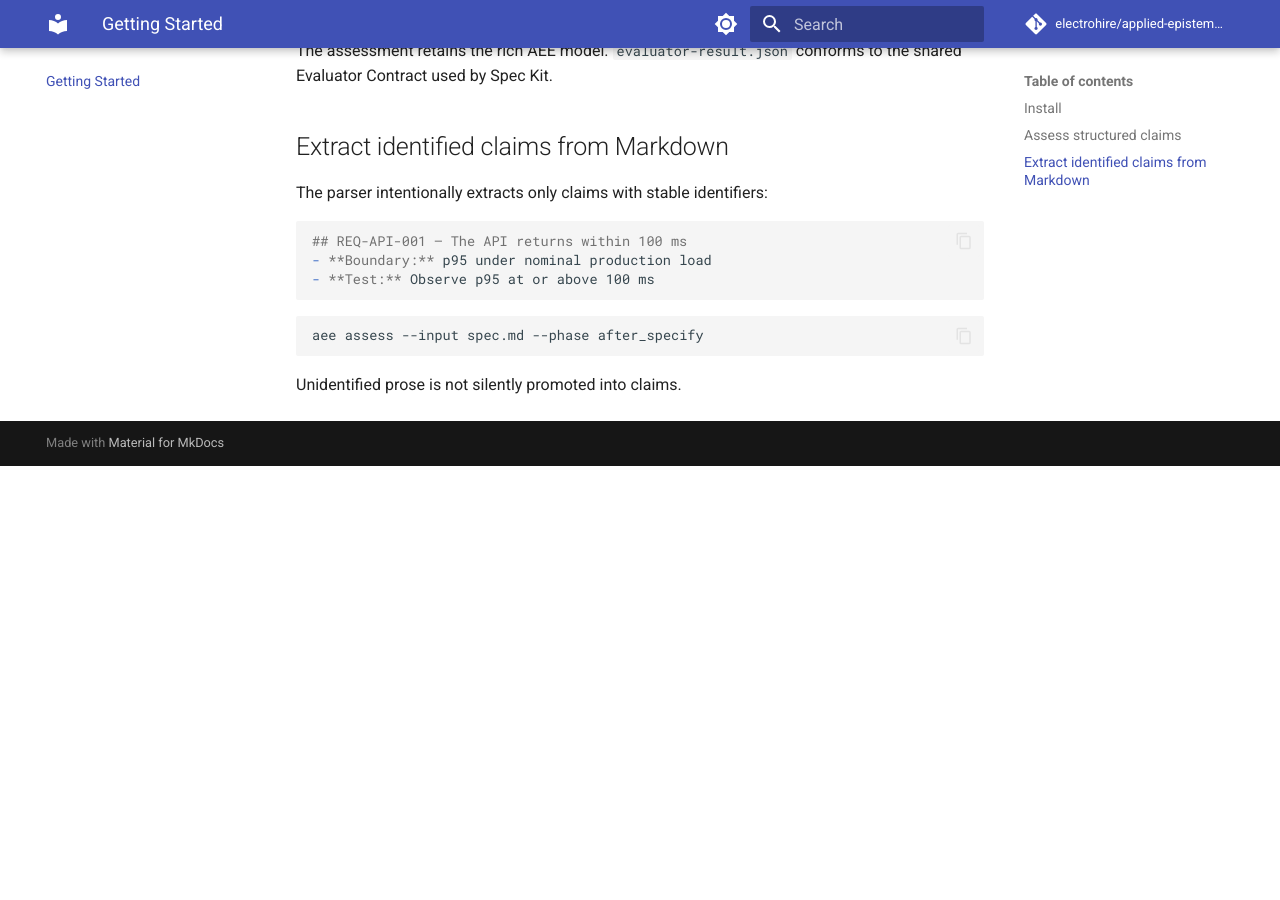
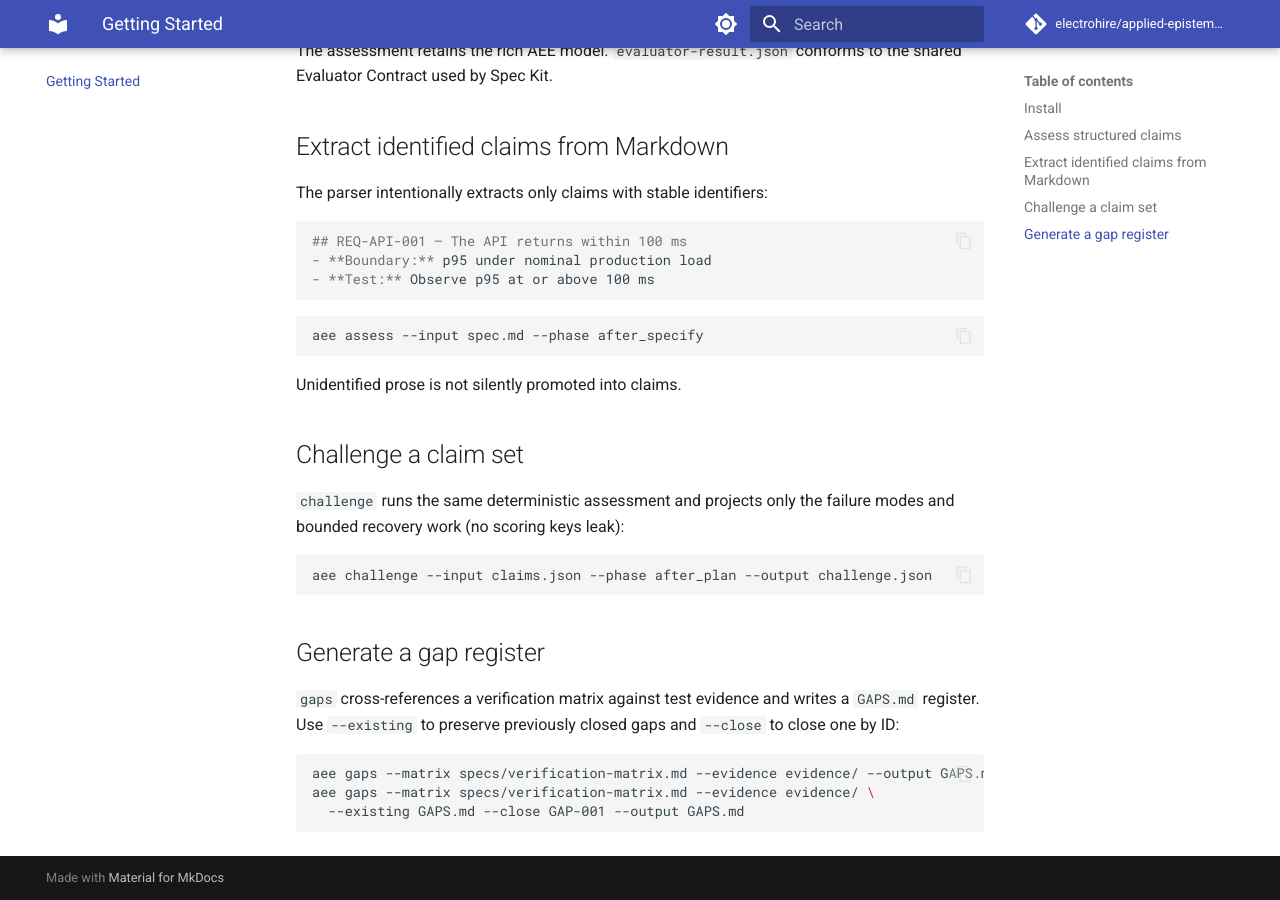
Before and after one commit to electrohire/applied-epistemic-engineering, an MkDocs documentation site: the page built from docs/quickstart.md, in a window 1280 px wide and 900 px high, scrolled down 1062 px. Built offline with MkDocs 1.6.1 and Material for MkDocs 9.7.7, drawn with Linux system fonts in a browser that asks for light colours; comment, search, counter and statistics services are not loaded; before the commit the page ends 1528 px from its top, so only the background shows below that.

Commit message:
docs: document challenge and gaps subcommands in README and quickstart (#4)

````diff
--- a/docs/quickstart.md
+++ b/docs/quickstart.md
@@ -64,3 +64,23 @@ aee assess --input spec.md --phase after_specify
 ```
 
 Unidentified prose is not silently promoted into claims.
+
+## Challenge a claim set
+
+`challenge` runs the same deterministic assessment and projects only the failure modes and
+bounded recovery work (no scoring keys leak):
+
+```bash
+aee challenge --input claims.json --phase after_plan --output challenge.json
+```
+
+## Generate a gap register
+
+`gaps` cross-references a verification matrix against test evidence and writes a `GAPS.md`
+register. Use `--existing` to preserve previously closed gaps and `--close` to close one by ID:
+
+```bash
+aee gaps --matrix specs/verification-matrix.md --evidence evidence/ --output GAPS.md
+aee gaps --matrix specs/verification-matrix.md --evidence evidence/ \
+  --existing GAPS.md --close GAP-001 --output GAPS.md
+```
````
Also changed, not shown: README.md (+2 -0 lines).
